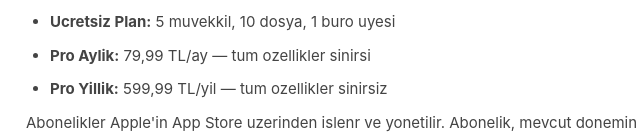
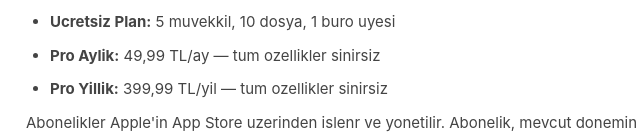
Before and after one commit to kayahukuk45/avukatdefter-legal, a plain HTML site: page kullanim-kosullari.html in a window 1280 px wide. Shown: the part 824-958 px from the top of the page, 286-926 px from the left. Drawn offline with Linux system fonts and the light colour scheme.

Commit message:
fix: fiyatları güncelle (49,99₺/ay, 399,99₺/yıl)

```diff
--- a/kullanim-kosullari.html
+++ b/kullanim-kosullari.html
@@ -44,8 +44,8 @@
   <p>Uygulama ucretsiz temel plan ve ucretli Pro Plan sunmaktadir:</p>
   <ul>
     <li><strong>Ucretsiz Plan:</strong> 5 muvekkil, 10 dosya, 1 buro uyesi</li>
-    <li><strong>Pro Aylik:</strong> 79,99 TL/ay — tum ozellikler sinirsi</li>
-    <li><strong>Pro Yillik:</strong> 599,99 TL/yil — tum ozellikler sinirsiz</li>
+    <li><strong>Pro Aylik:</strong> 49,99 TL/ay — tum ozellikler sinirsiz</li>
+    <li><strong>Pro Yillik:</strong> 399,99 TL/yil — tum ozellikler sinirsiz</li>
   </ul>
   <p>Abonelikler Apple'in App Store uzerinden islenr ve yonetilir. Abonelik, mevcut donemin bitiminden en az 24 saat once iptal edilmedigi surece otomatik olarak yenilenir. Odeme, satin alma onaylandiginda Apple Kimligi hesabinizdan tahsil edilir.</p>
   <p>Aboneliginizi satin aldiginiz Apple Kimligi hesabinizin Ayarlar &gt; Apple Kimligi &gt; Abonelikler bolumunden yonetebilir veya iptal edebilirsiniz.</p>
```
Also changed, not shown: gizlilik-politikasi.html (+2 -2 lines).
